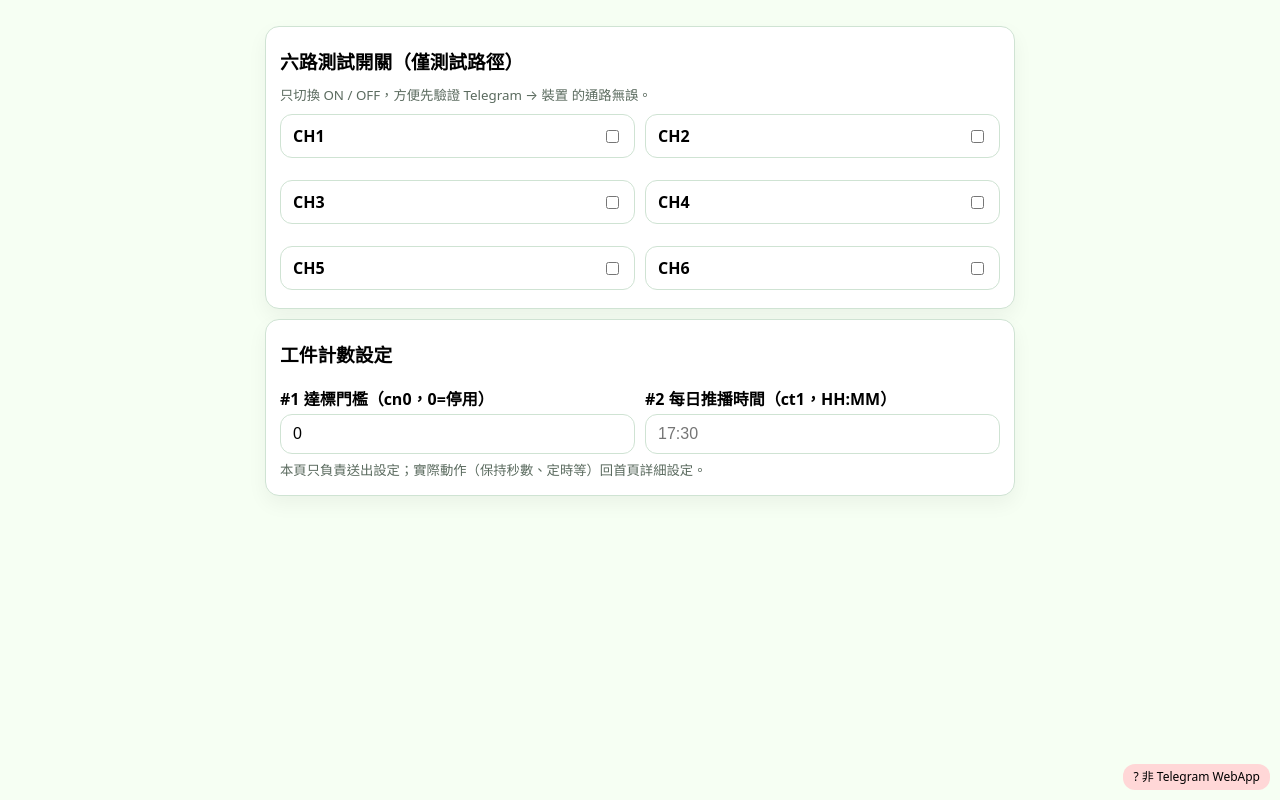
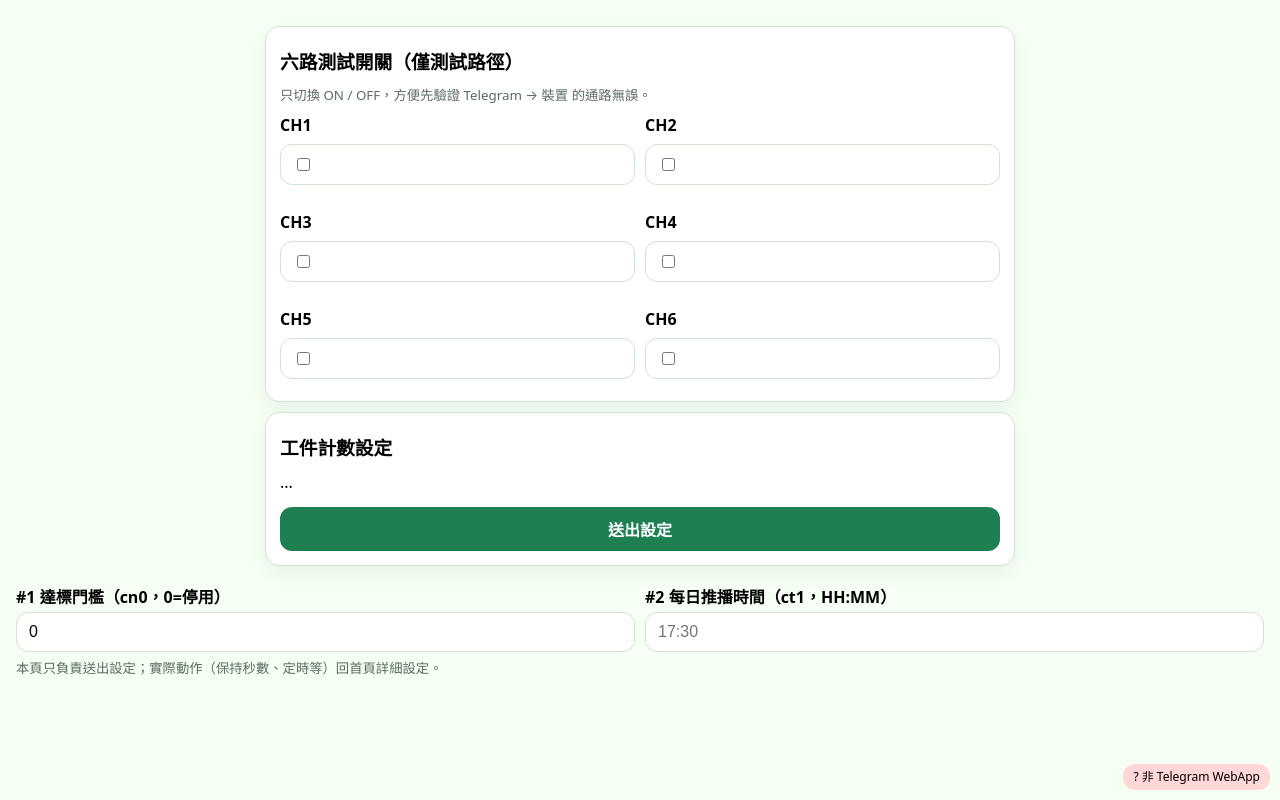
Before and after one commit to lemel0501/nodemcu-notify, a plain HTML site: page docs/index.html in a window 1280 px wide. Drawn offline with Linux system fonts and the light colour scheme; a script that the page names is missing.

Commit message:
Update index.html

```diff
--- a/docs/index.html
+++ b/docs/index.html
@@ -21,22 +21,27 @@
 
 <body>
   <!-- ① 定時排程：改為「單純滑動開關」做通路測試 -->
-  <div class="card">
-    <h3> 六路測試開關（僅測試路徑）</h3>
-    <small class="hint">只切換 ON / OFF，方便先驗證 Telegram → 裝置 的通路無誤。</small>
-    <div class="grid">
-      <label class="switch">CH1 <input id="ch0" type="checkbox"></label>
-      <label class="switch">CH2 <input id="ch1" type="checkbox"></label>
-      <label class="switch">CH3 <input id="ch2" type="checkbox"></label>
-      <label class="switch">CH4 <input id="ch3" type="checkbox"></label>
-      <label class="switch">CH5 <input id="ch4" type="checkbox"></label>
-      <label class="switch">CH6 <input id="ch5" type="checkbox"></label>
-    </div>
+<div class="card">
+  <h3>六路測試開關（僅測試路徑）</h3>
+  <small class="hint">只切換 ON / OFF，方便先驗證 Telegram → 裝置 的通路無誤。</small>
+  <div class="grid">
+    <label>CH1 <label class="switch"><input id="ch0" type="checkbox"><span class="slider"></span></label></label>
+    <label>CH2 <label class="switch"><input id="ch1" type="checkbox"><span class="slider"></span></label></label>
+    <label>CH3 <label class="switch"><input id="ch2" type="checkbox"><span class="slider"></span></label></label>
+    <label>CH4 <label class="switch"><input id="ch3" type="checkbox"><span class="slider"></span></label></label>
+    <label>CH5 <label class="switch"><input id="ch4" type="checkbox"><span class="slider"></span></label></label>
+    <label>CH6 <label class="switch"><input id="ch5" type="checkbox"><span class="slider"></span></label></label>
   </div>
+</div>
 
-  <!-- ② 計數器：#1 只改門檻；#2 只改每日時間 -->
-  <div class="card">
-    <h3> 工件計數設定</h3>
+<!-- 計數器 -->
+<div class="card">
+  <h3>工件計數設定</h3>
+  ...
+  <div style="margin-top:14px">
+    <button id="send" class="btn">送出設定</button>
+  </div>
+</div>
     <div class="row">
       <div>
         <label>#1 達標門檻（cn0，0=停用）</label>
```
